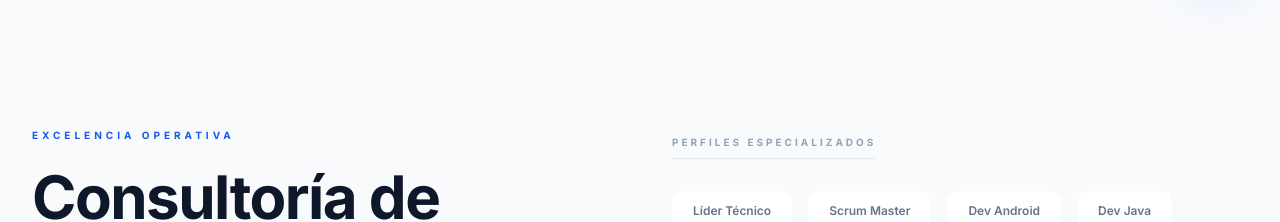
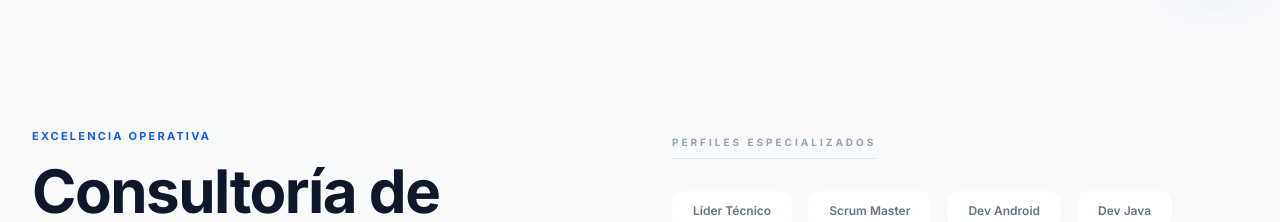
Before and after one commit to asinomas/paginaultima, a React (Vite) app in the folder Pagina_ultima/: page / in a window 1280 px wide. Shown: the part 800-1022 px from the top of the page. Built offline with nearby package versions, Linux system fonts and the light colour scheme.

Commit message:
Update Services.tsx

```diff
--- a/Pagina_ultima/src/components/Services.tsx
+++ b/Pagina_ultima/src/components/Services.tsx
@@ -38,7 +38,7 @@ const HighLevelConsulting: React.FC = () => {
 
         <div className="flex flex-col lg:flex-row justify-between items-start gap-16 mb-24">
           <div className="max-w-xl">
-            <span className="text-[10px] font-bold tracking-[0.4em] text-[#135bec] uppercase mb-6 block">
+            <span className="text-[11px] font-bold tracking-[0.2em] text-[#135bec] uppercase mb-4 block">
               Excelencia Operativa
             </span>
             <h3 className="text-4xl md:text-6xl font-extrabold text-slate-900 mb-8 tracking-tight leading-[1.1]">
```
